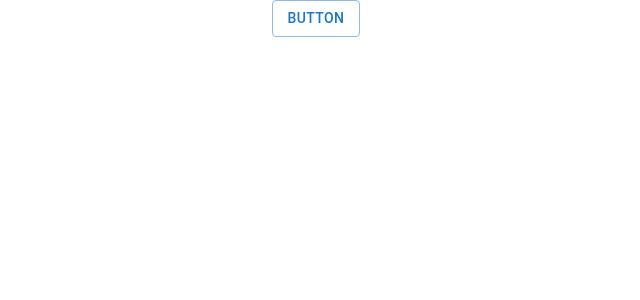
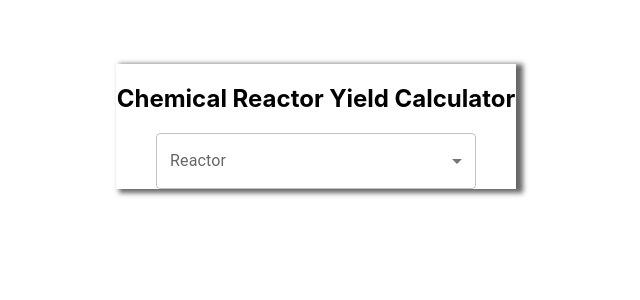
Before and after one commit to RehanAli7024/Chemical-Reactor-Calculator, a React (Create React App) app: page / in a window 1280 px wide. Shown: the top 300 px of the page, without its empty margins (324-964 px from the left). Built offline with nearby package versions, Linux system fonts and the light colour scheme.

Commit message:
reactor type added

```diff
--- a/src/App.css
+++ b/src/App.css
@@ -0,0 +1,3 @@
+.App{
+    margin-top: 64px;
+}
--- a/src/pages/home.css
+++ b/src/pages/home.css
@@ -1,4 +1,12 @@
-#checkButton{
+#calculator-containor{
+    width: 400px;
+    margin: auto;
+    box-shadow: 5px 2px 5px 2px rgb(0 0 0/ 0.6);
     display: flex;
-    margin: auto;
+    flex-direction: column;
+    justify-content: center;
+    align-items: center;
 }
+#ReactorTypeSelector{
+    width: 80%;
+}
--- a/src/pages/home.js
+++ b/src/pages/home.js
@@ -1,12 +1,39 @@
-import Box from '@mui/material/Box';
-import Button from  '@mui/material/Button';
-import './home.css';
+import Box from "@mui/material/Box";
+import Button from "@mui/material/Button";
+import Select, { SelectChangeEvent } from "@mui/material/Select";
+import MenuItem from "@mui/material/MenuItem";
+import InputLabel from "@mui/material/InputLabel";
+import FormControl from "@mui/material/FormControl";
+import "./home.css";
+import { useState } from "react";
 
-const Home = ()=>{
-    return<>
+const Home = () => {
+  const [reactorType, setreactorType] = useState("");
+  const handlereactorType = (event) => {
+    setreactorType(event.target.value);
+  };
+  return (
+    <>
+      <Box id="calculator-containor">
+        <h2>Chemical Reactor Yield Calculator</h2>
+        <FormControl id="ReactorTypeSelector">
+          <InputLabel>Reactor</InputLabel>
+          <Select
+            labelId="ReactorType"
+            id="ReactorType"
+            label="Reactor"
+            value={reactorType}
+            onChange={handlereactorType}
+          >
+            <MenuItem value={"Batch"}>Batch Reactor</MenuItem>
+            <MenuItem value={"CSTR"}>Continously Stirred Tank Reactor</MenuItem>
+            <MenuItem value={"PFR"}>Plug Flow Reactor</MenuItem>
+            <MenuItem value={"PBR"}>Packed Bed Reactor</MenuItem>
+          </Select>
+        </FormControl>
+      </Box>
+    </>
+  );
+};
 
-        <Button id='checkButton' variant='outlined' >Button</Button>
-    </>
-}
-
-export default  Home;
+export default Home;
```
